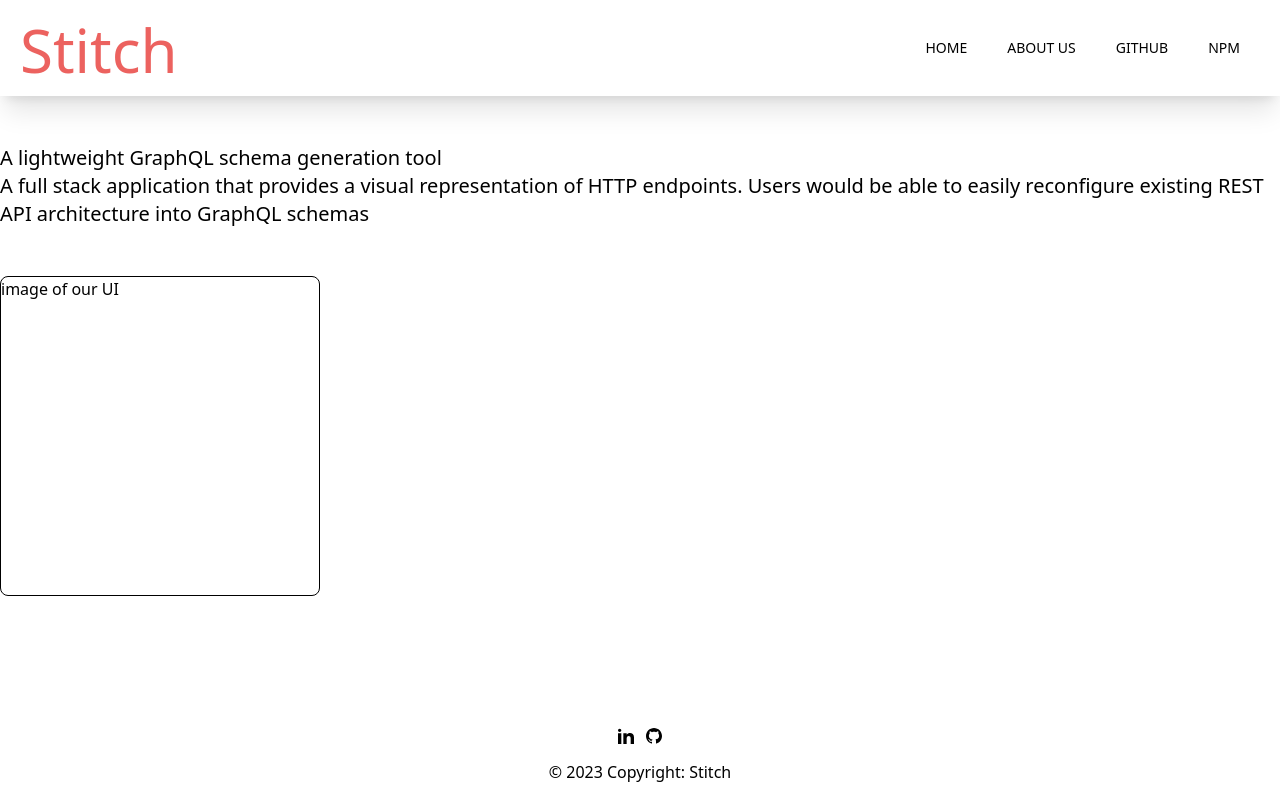
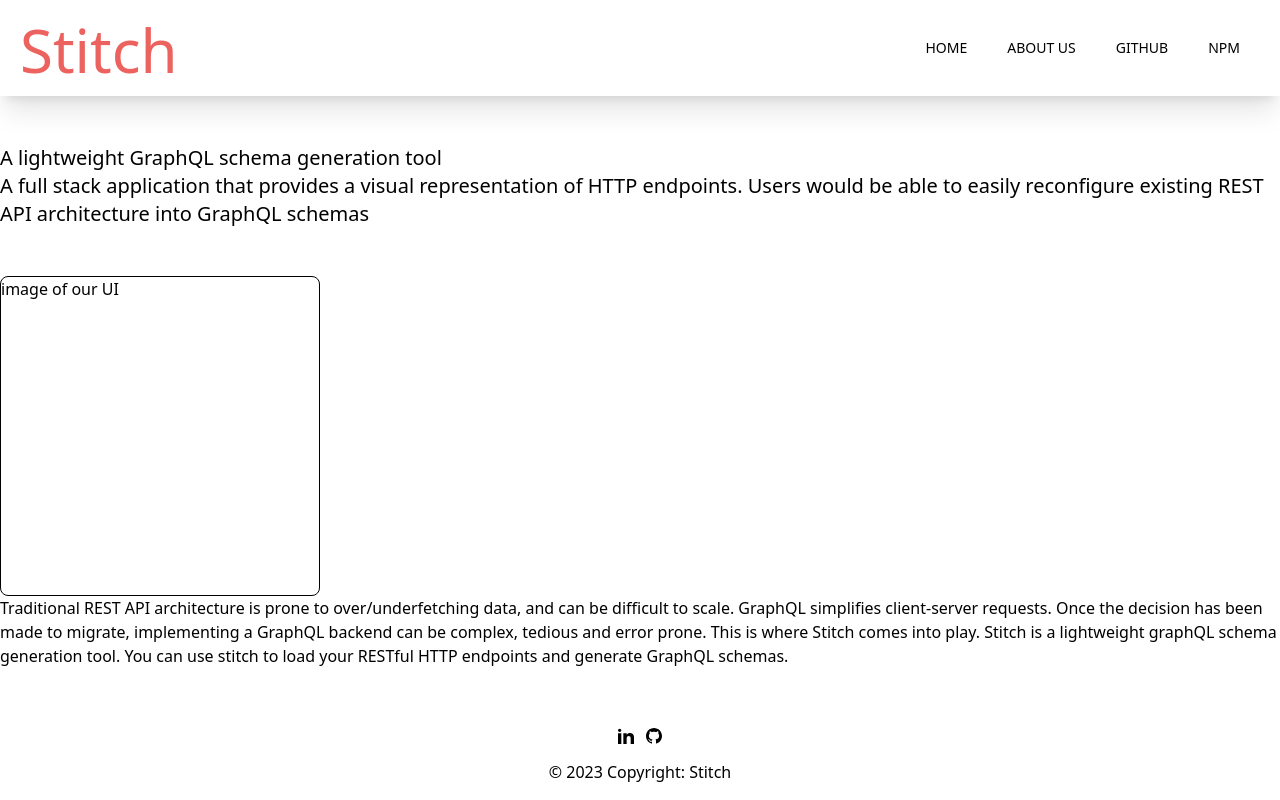
Before and after one commit to stitch-splash-page/welcome-to-stitch, a Next.js app: page / in a window 1280 px wide. Built offline with nearby package versions, Linux system fonts and the light colour scheme.

Commit message:
corrected the HomePage skeleton layout

```diff
--- a/src/pages/index.tsx
+++ b/src/pages/index.tsx
@@ -26,6 +26,17 @@ export default function Home() {
             <h1> image of our UI</h1>
           </div>
       </div>
+      <div>
+        <h2> Traditional REST API architecture is prone to over/underfetching data, and can be difficult to scale.
+
+GraphQL simplifies client-server requests.
+
+Once the decision has been made to migrate, implementing a GraphQL backend can be complex, tedious and error prone.
+
+This is where Stitch comes into play.
+
+Stitch is a lightweight graphQL schema generation tool. You can use stitch to load your RESTful HTTP endpoints and generate GraphQL schemas.</h2>
+      </div>
   </div>
   )
 }
```
